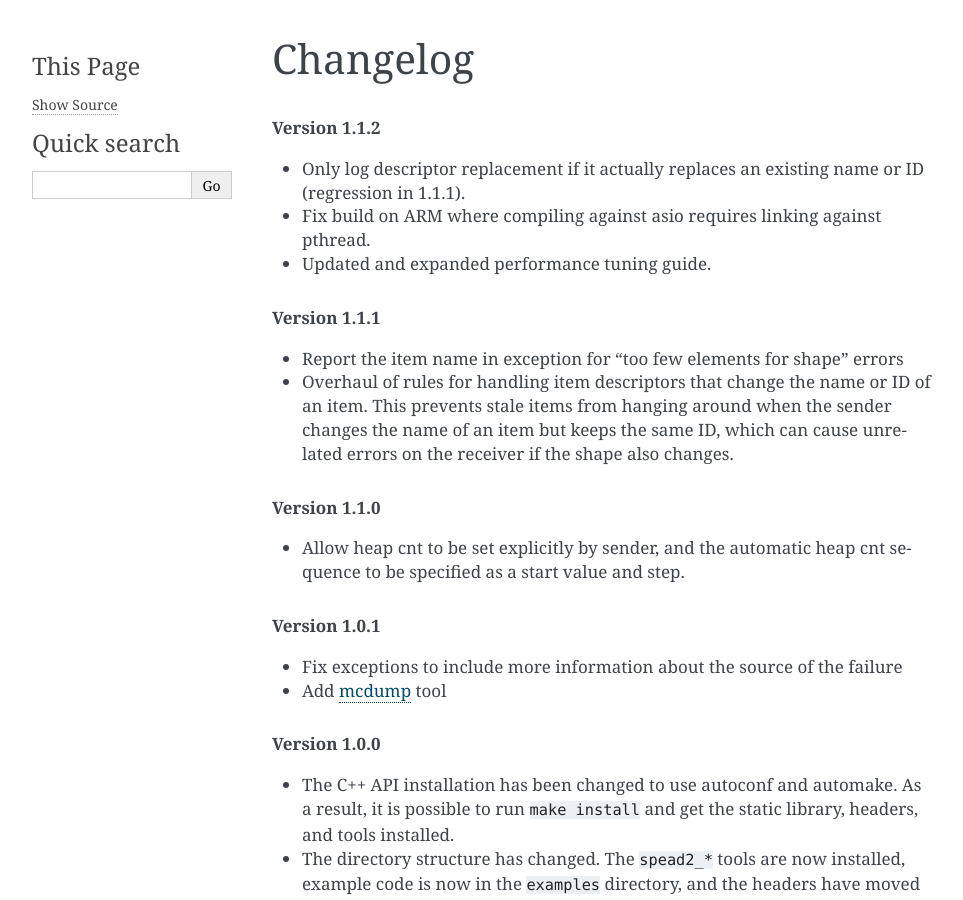
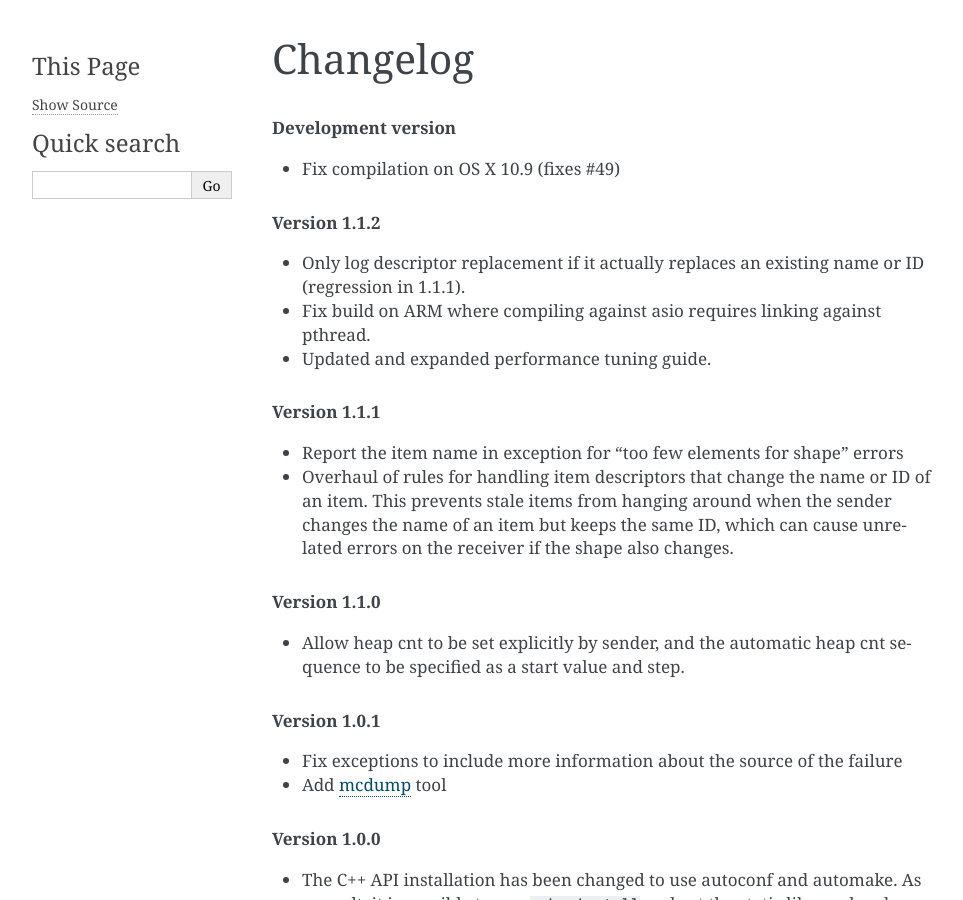
Before and after one commit to ska-sa/spead2, a Sphinx documentation site: the page built from doc/changelog.rst, in a window 1280 px wide and 900 px high. Shown: the whole window, without its empty margins (148-1111 px from the left). Built offline with Sphinx 7.4.7, drawn with Linux system fonts in a browser that asks for light colours.

Commit message:
Update changelog to note that #49 was fixed

```diff
--- a/doc/changelog.rst
+++ b/doc/changelog.rst
@@ -1,5 +1,9 @@
 Changelog
 =========
+
+.. rubric:: Development version
+
+- Fix compilation on OS X 10.9 (fixes #49)
 
 .. rubric:: Version 1.1.2
 
```
